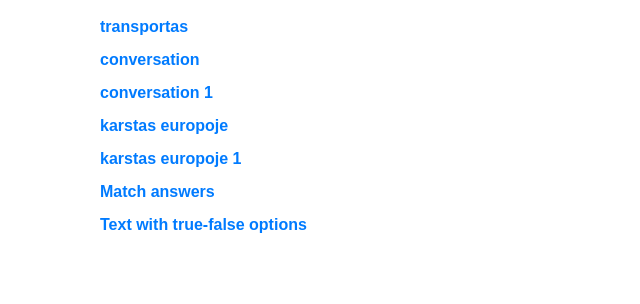
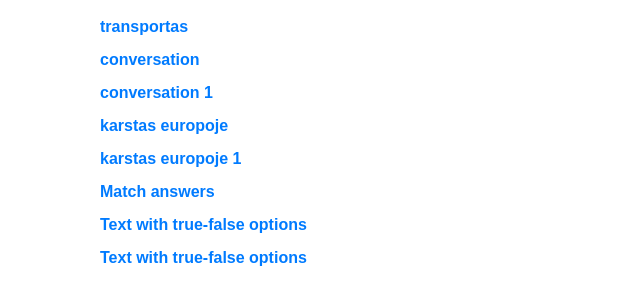
Before and after one commit to AlGol86/Lithuanian-tests, a plain HTML site: page index.html in a window 1280 px wide. Shown: the part 90-394 px from the top of the page, without its empty margins (190-830 px from the left). Drawn offline with Linux system fonts and the light colour scheme.

Commit message:
Update index.html

```diff
--- a/index.html
+++ b/index.html
@@ -24,7 +24,7 @@ a:hover { text-decoration: underline; }
   <li><a href="karstas europoje_1.html" target="_blank">karstas europoje 1</a></li>
   <li><a href="match answers.html" target="_blank">Match answers</a></li>
   <li><a href="text_true_false.html" target="_blank">Text with true-false options</a></li>
-
+  <li><a href="text_with_choice.html" target="_blank">Text with true-false options</a></li>
 </ul>
 
 </body>
```
